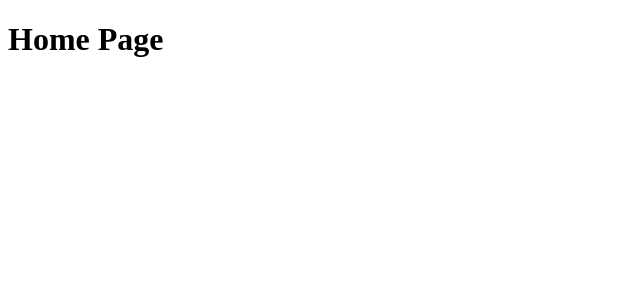
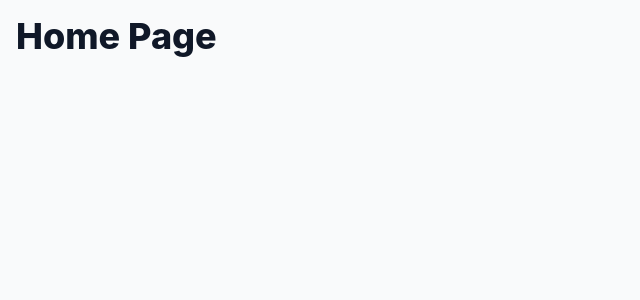
Before and after one commit to barnabas-lesti/react-sandbox-2026, a React (Vite) app: page / in a window 1280 px wide. Shown: the top 300 px of the page, without its empty margins (0-640 px from the left). Built offline with nearby package versions, Linux system fonts and the light colour scheme.

Commit message:
tech: add tailwindcss

```diff
--- a/package.json
+++ b/package.json
@@ -17,6 +17,8 @@
     "@babel/core": "7.29.0",
     "@eslint/js": "10.0.1",
     "@rolldown/plugin-babel": "0.2.3",
+    "@tailwindcss/typography": "0.5.19",
+    "@tailwindcss/vite": "4.2.3",
     "@types/babel__core": "7.20.5",
     "@types/node": "24.12.2",
     "@types/react": "19.2.14",
@@ -31,6 +33,7 @@
     "eslint-plugin-unused-imports": "4.4.1",
     "globals": "17.5.0",
     "prettier": "3.8.3",
+    "tailwindcss": "4.2.3",
     "typescript": "6.0.2",
     "typescript-eslint": "8.58.2",
     "vite": "8.0.9"
--- a/src/index.css
+++ b/src/index.css
@@ -0,0 +1,2 @@
+@import "tailwindcss";
+@plugin "@tailwindcss/typography";
--- a/src/index.html
+++ b/src/index.html
@@ -13,7 +13,7 @@
     />
     <title>React Sandbox 2026</title>
   </head>
-  <body>
+  <body class="prose dark:prose-invert bg-gray-50 dark:bg-gray-900 p-4 min-h-screen">
     <div id="root"></div>
     <script
       type="module"
--- a/vite.config.ts
+++ b/vite.config.ts
@@ -1,4 +1,5 @@
 import babel from "@rolldown/plugin-babel";
+import tailwindcss from "@tailwindcss/vite";
 import react, { reactCompilerPreset } from "@vitejs/plugin-react";
 import { defineConfig } from "vite";
 
@@ -17,5 +18,5 @@ export default defineConfig({
   resolve: {
     tsconfigPaths: true,
   },
-  plugins: [react(), babel({ presets: [reactCompilerPreset()] })],
+  plugins: [react(), babel({ presets: [reactCompilerPreset()] }), tailwindcss()],
 });
```
Also changed, not shown: 1 other file (tests, documents, lock files or other folders).
